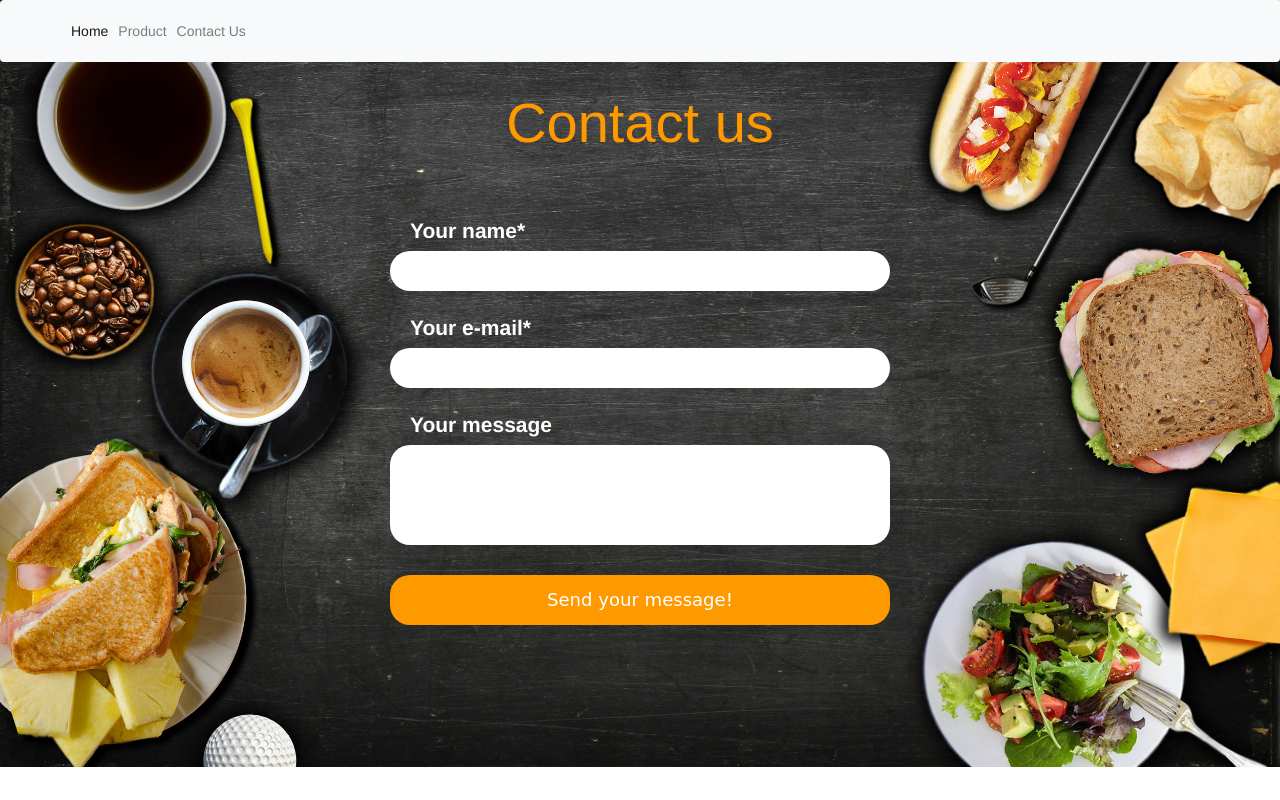
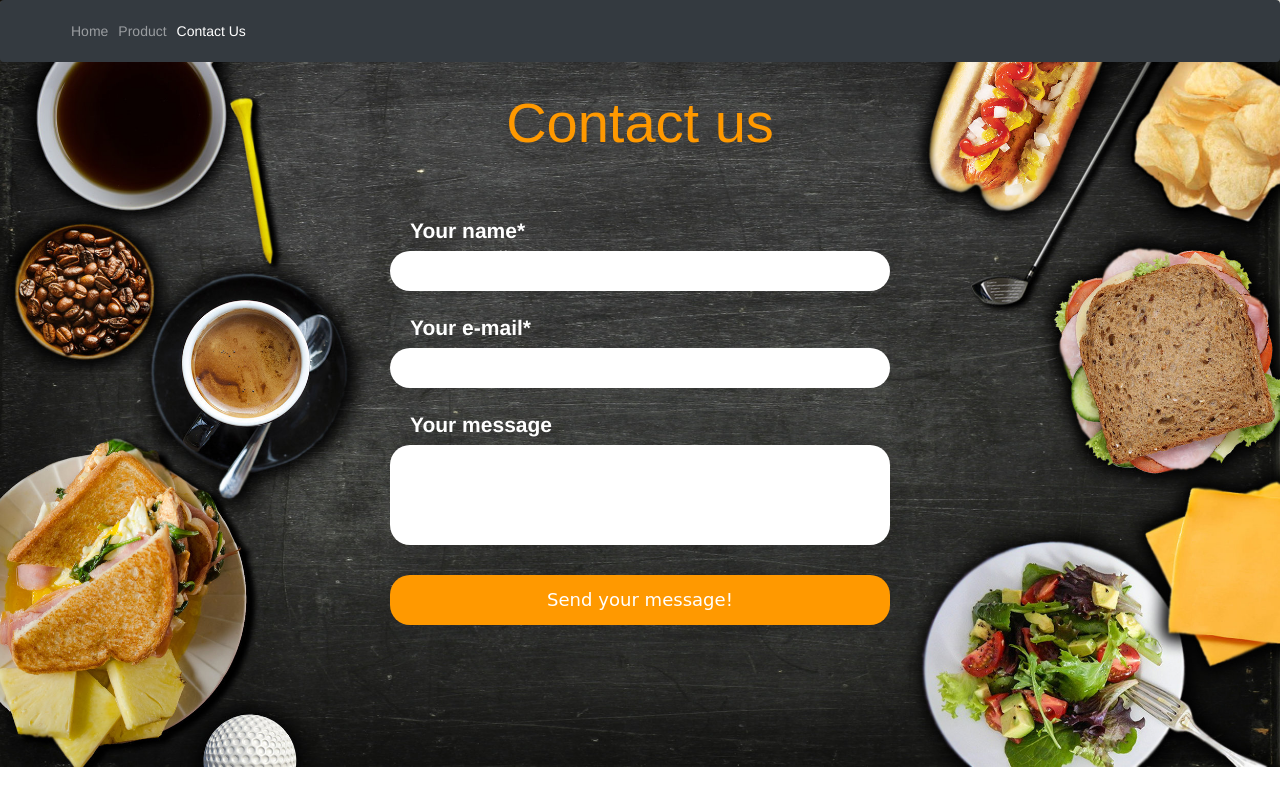
Before and after one commit to nurulazizahy/Final-Project, a plain HTML site: page contactus.html in a window 1280 px wide. Drawn offline with nearby package versions, Linux system fonts and the light colour scheme.

Commit message:
Update contactus.html

```diff
--- a/contactus.html
+++ b/contactus.html
@@ -2,7 +2,7 @@
 
 <html>
     <head>
-
+        <meta name="referrer" content="origin"/>
         <title>Nurul</title>
         <link rel="stylesheet" href="https://stackpath.bootstrapcdn.com/bootstrap/4.3.1/css/bootstrap.min.css" integrity="sha384-ggOyR0iXCbMQv3Xipma34MD+dH/1fQ784/j6cY/iJTQUOhcWr7x9JvoRxT2MZw1T" crossorigin="anonymous">
         <link rel="stylesheet" type="text/css" href="./style.css"></link>
@@ -26,21 +26,21 @@
 
     <body>
 
-        <nav class="navbar navbar-expand-lg navbar-light bg-light">
+        <nav class="navbar navbar-expand-lg navbar-dark bg-dark">
             <a class="navbar-brand" href="#"></a>
             <button class="navbar-toggler" type="button" data-toggle="collapse" data-target="#navbarNav" aria-controls="navbarNav" aria-expanded="false" aria-label="Toggle navigation">
             <span class="navbar-toggler-icon"></span>
             </button>
             <div class="collapse navbar-collapse" id="navbarNav">
             <ul class="navbar-nav">
-                <li class="nav-item active">
-                <a class="nav-link" href="./index.html">Home <span class="sr-only">(current)</span></a>
+                <li class="nav-item">
+                <a class="nav-link" href="./index.html">Home<span class="sr-only">(current </a>
                 </li>
                 <li class="nav-item">
                 <a class="nav-link" href="./product.html">Product</a>
                 </li>
-                <li class="nav-item">
-                <a class="nav-link" href="./contactus.html">Contact Us</a>
+                <li class="nav-item active">
+                <a class="nav-link" href="./contactus.html">Contact Us</span></a>
                 </li>
 
             </ul>
```
